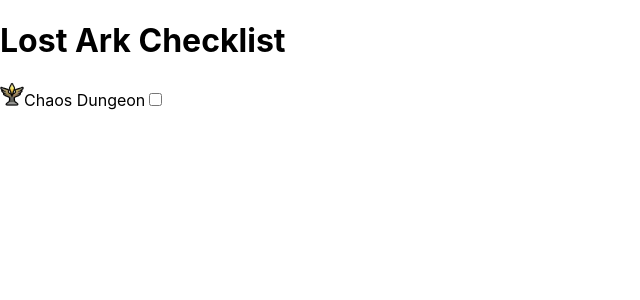
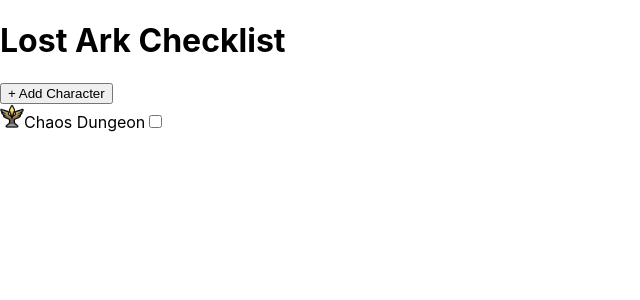
Before and after one commit to thomas-tahk/loa-checklist, a React (Create React App) app: page / in a window 1280 px wide. Shown: the top 300 px of the page, without its empty margins (0-640 px from the left). Built offline with nearby package versions, Linux system fonts and the light colour scheme.

Commit message:
added placeholder button to add character-relevant tasks.

```diff
--- a/src/App.js
+++ b/src/App.js
@@ -1,9 +1,16 @@
 import React from 'react';
 import DailyCharacterTask from './components/DailyCharacterTask';
+
+function addCharacter() {
+  alert('New character added!');
+}
 
 function App() {
   return (
     <>
+      <button onClick={addCharacter}>
+        + Add Character
+      </button>
       <DailyCharacterTask />
     </>
   );
```
